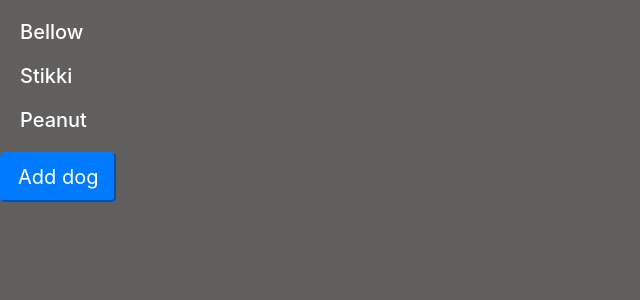
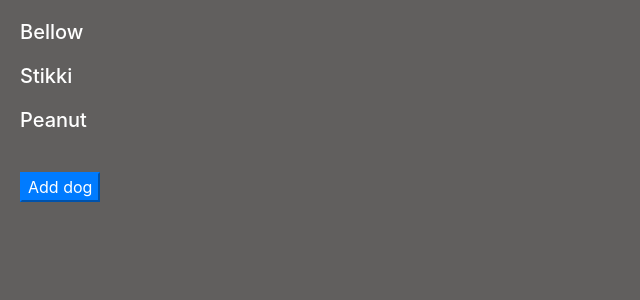
Before and after one commit to crostipunctus/housemouse, a Django app: page /dogs in a window 1280 px wide. Shown: the part 56-356 px from the top of the page, without its empty margins (0-640 px from the left). Run offline with Django 3.2, Linux system fonts and the light colour scheme; a user stored in the database is signed in; data comes from the database, SQL or seed files in the repository; both versions use the stored data as it was after the commit; some libraries are stand-ins or nearby versions.

Commit message:
style progress

```diff
--- a/housemanager/static/housemanager/dogs.js
+++ b/housemanager/static/housemanager/dogs.js
@@ -10,6 +10,11 @@ document.addEventListener('DOMContentLoaded', function() {
     add_dog.onclick = function() {
 
         add_dog.style.display = "none";
+
+        let new_div = document.createElement("div")
+        new_div.style.width = "95%";
+        new_div.style.paddingRight = "25px"
+        new_div.style.paddingLeft = "25px"
 
         let dog_form = document.createElement("form")
         dog_form.setAttribute('method',"post");
@@ -42,7 +47,8 @@ document.addEventListener('DOMContentLoaded', function() {
         dog_form.appendChild(di)
         dog_form.appendChild(weight)
         dog_form.appendChild(bday)
-        dog_list.append(dog_form)
+        new_div.appendChild(dog_form)
+        dog_list.append(new_div)
 
         dog_but.style.display = "block"
 
--- a/housemanager/static/housemanager/styles.css
+++ b/housemanager/static/housemanager/styles.css
@@ -122,6 +122,6 @@ a:hover{
     border: none;
 }
 
-.btn {
+.btn-primary {
     margin: 20px;
 }
--- a/housemanager/templates/housemanager/baby.html
+++ b/housemanager/templates/housemanager/baby.html
@@ -8,6 +8,10 @@
 
 {% endfor %}
 
+{% if not baby_todo %}
+    <h5>No baby to-do's</h5>
+{% endif %}
+
 
 
 {% endblock %}
--- a/housemanager/templates/housemanager/dogs.html
+++ b/housemanager/templates/housemanager/dogs.html
@@ -12,9 +12,9 @@
         {% endfor %}
     </div>
 
-    <button id="add_dog" class="btn-primary btn-lg">Add dog</button>
+    <button id="add_dog" class="btn-primary">Add dog</button>
 
-    <button id="dog_but" class="btn-primary btn-lg">Add dog</button>
+    <button id="dog_but" class="btn-primary">Submit</button>
 
 </div>
 
--- a/housemanager/templates/housemanager/layout.html
+++ b/housemanager/templates/housemanager/layout.html
@@ -47,8 +47,8 @@
 
                 {% endif %}
               </ul>
-              </div>
-              </nav>
+            </div>
+         </nav>
                 {% block body %}
                 {% endblock %}
 
```
Also changed, not shown: db.sqlite3.
